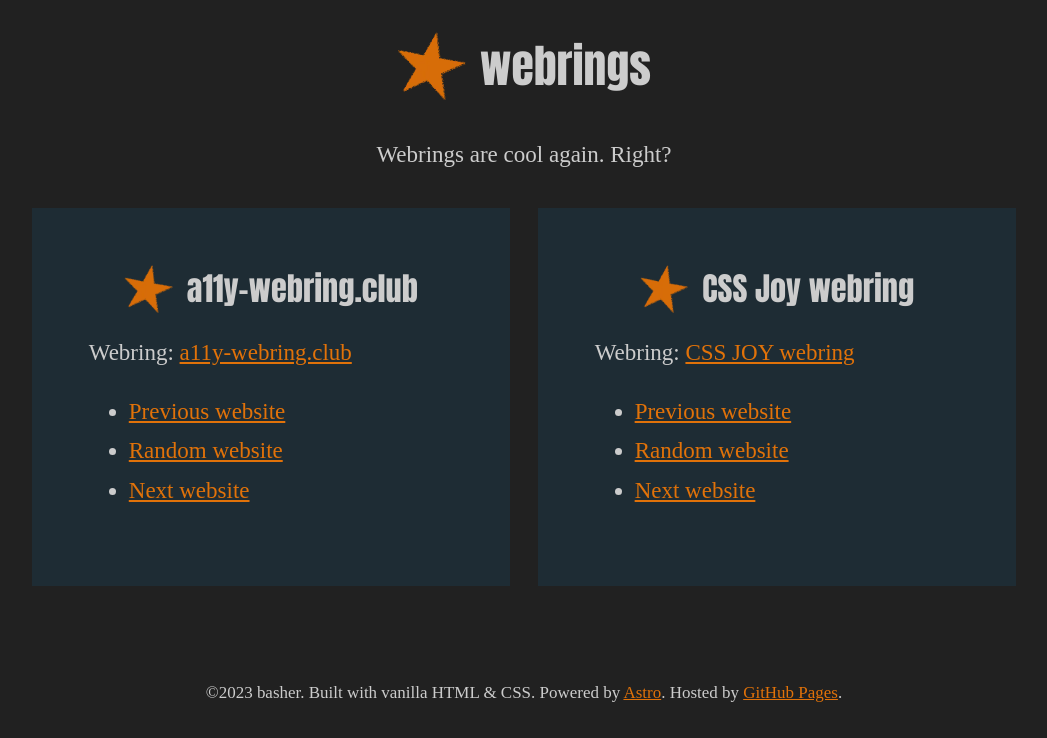
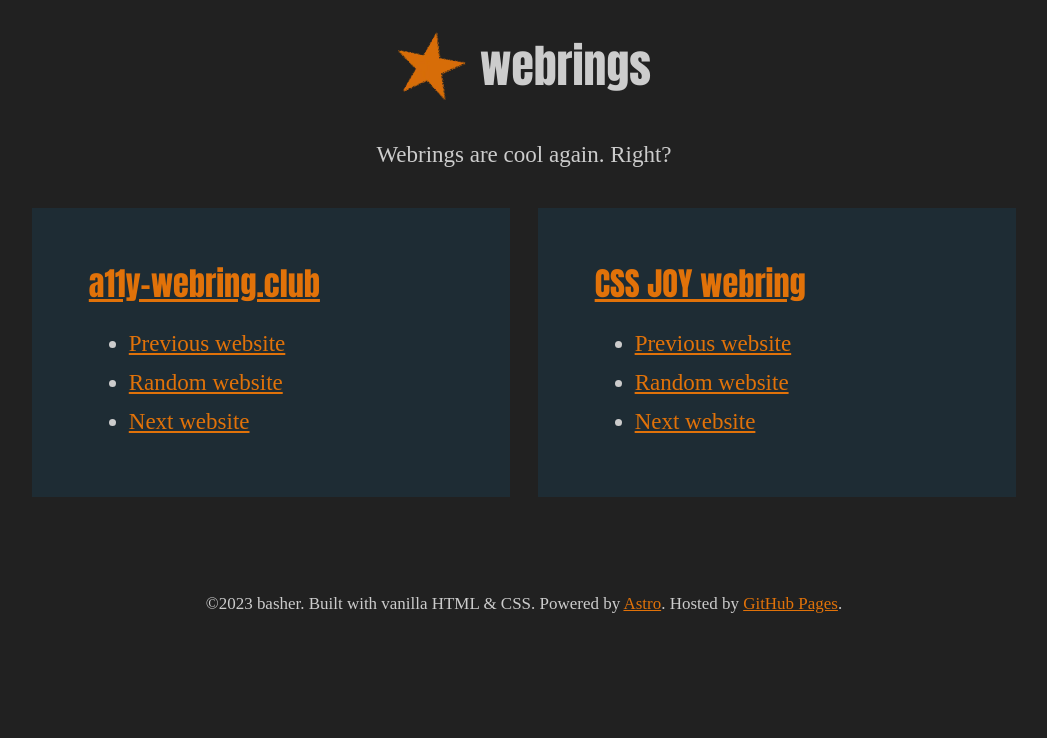
Before and after one commit to basher/basher-website, an Astro site: page / in a window 1280 px wide. Shown: the part 3739-4477 px from the top of the page, without its empty margins (116-1163 px from the left). After the commit the page ends 4389 px from the top, so only its background shows below. Built offline with nearby package versions, Linux system fonts and the light colour scheme; Astro itself is replaced by a stand-in of ours; a web font is replaced by a local one.

Commit message:
make webrings dynamic

```diff
--- a/src/components/Socials.astro
+++ b/src/components/Socials.astro
@@ -1,5 +1,6 @@
 ---
 import Title from '../components/Title.astro';
+import Webring from '../components/Webring.astro';
 ---
 
 <aside class="stack">
@@ -17,31 +18,6 @@
         <Title headingLevel="2" headingText="webrings" />
         <p class="u-center">Webrings are cool again. Right?</p>
 
-        <div class="grid">
-            <div class="skin-1">
-                <Title headingLevel="3" headingText="a11y-webring.club" id="a11y-webring-club" />
-                <p>Webring: <a rel="external" href="https://a11y-webring.club/">a11y-webring.club</a></p>
-
-                <nav aria-labelledby="a11y-webring-club">
-                    <ul>
-                        <li><a rel="external" referrerpolicy="strict-origin" href="https://a11y-webring.club/prev">Previous website</a></li>
-                        <li><a rel="external" referrerpolicy="strict-origin" href="https://a11y-webring.club/random">Random website</a></li>
-                        <li><a rel="external" referrerpolicy="strict-origin" href="https://a11y-webring.club/next">Next website</a></li>
-                    </ul>
-                </nav>
-            </div>
-            <div class="skin-1">
-                <Title headingLevel="3" headingText="CSS Joy webring" id="css-joy-webring" />
-                <p>Webring: <a rel="external" href="https://cs.sjoy.lol/">CSS JOY webring</a></p>
-
-                <nav aria-labelledby="css-joy-webring">
-                    <ul>
-                        <li><a rel="external" referrerpolicy="strict-origin" href="https://webri.ng/webring/cssjoy/previous?via=https://basher.biz">Previous website</a></li>
-                        <li><a rel="external" referrerpolicy="strict-origin" href="https://webri.ng/webring/cssjoy/random?via=https://basher.biz">Random website</a></li>
-                        <li><a rel="external" referrerpolicy="strict-origin" href="https://webri.ng/webring/cssjoy/next?via=https://basher.biz">Next website</a></li>
-                    </ul>
-                </nav>
-            </div>
-        </div>
+        <Webring />
     </section>
 </aside>
--- /dev/null
+++ b/src/components/Webring.astro
@@ -0,0 +1,35 @@
+---
+import webrings from "../data/webrings.json";
+---
+
+<div class="grid">
+    {webrings.map((webring) =>
+        <div class="webring skin-1">
+            <h3 id={webring.url}>
+                <a rel="external" href={webring.url}>
+                    {webring.name}
+                </a>
+            </h3>
+
+            <nav aria-labelledby={webring.url}>
+                <ul>
+                    <li>
+                        <a rel="external" referrerpolicy="strict-origin" href={webring.prev}>Previous website</a>
+                    </li>
+                    <li>
+                        <a rel="external" referrerpolicy="strict-origin" href={webring.random}>Random website</a>
+                    </li>
+                    <li>
+                        <a rel="external" referrerpolicy="strict-origin" href={webring.next}>Next website</a>
+                    </li>
+                </ul>
+            </nav>
+        </div>
+    )}
+</div>
+
+<style>
+    .webring ul {
+        margin-block-end: 0;
+    }
+</style>
--- /dev/null
+++ b/src/data/webrings.json
@@ -0,0 +1,16 @@
+[
+    {
+        "name": "a11y-webring.club",
+        "url": "https://a11y-webring.club",
+        "prev": "https://a11y-webring.club/prev",
+        "random": "https://a11y-webring.club/random",
+        "next": "https://a11y-webring.club/next"
+    },
+    {
+        "name": "CSS JOY webring",
+        "url": "https://cs.sjoy.lol",
+        "prev": "https://webri.ng/webring/cssjoy/previous?via=https://basher.biz",
+        "random": "https://webri.ng/webring/cssjoy/random?via=https://basher.biz",
+        "next": "https://webri.ng/webring/cssjoy/next?via=https://basher.biz"
+    }
+]
```
